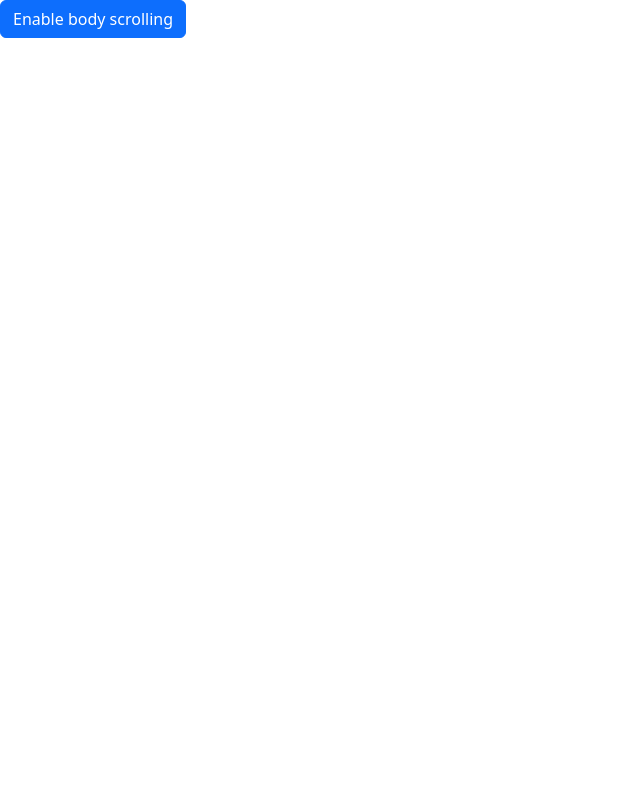
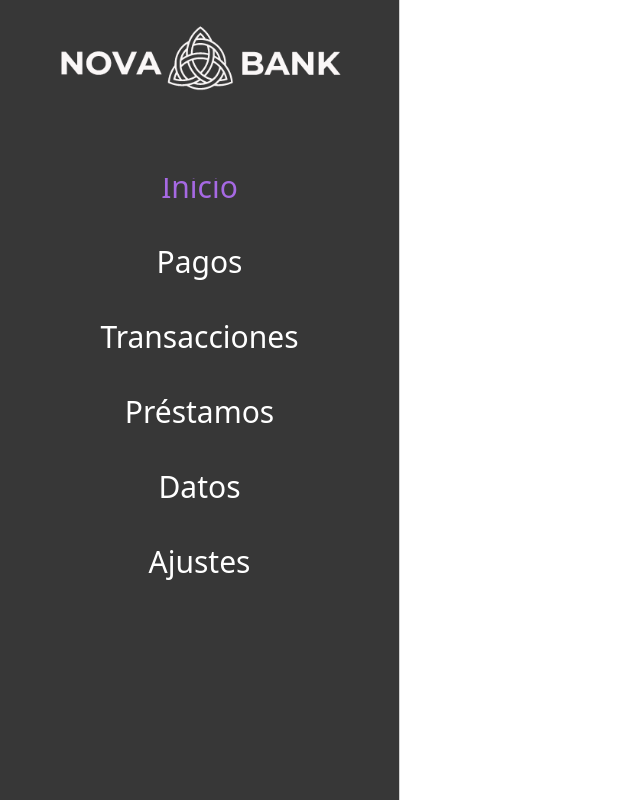
Before and after one commit to JCCutino/NovaBank, a PHP site: page /plantilla.php in a window 1280 px wide. Shown: the whole page, without its empty margins (0-640 px from the left). Run offline with PHP 8.4, Linux system fonts and the light colour scheme.

Commit message:
SideBar, imagen svg

```diff
--- a/estilo/style_plantilla.css
+++ b/estilo/style_plantilla.css
@@ -1,22 +1,48 @@
 .enlaces {
     display: flex;
     flex-direction: column;
-    align-items: center; /* Centra horizontalmente los enlaces */
-    justify-content: center; /* Centra verticalmente los enlaces */
-    height: 100%; /* Ocupa toda la altura disponible para centrar verticalmente */
+    align-items: center;
+    justify-content: center;
+    height: 100%;
   }
 
   .enlaces a {
     text-decoration: none;
-    color: #ffffff; /* Color del texto */
-    margin-bottom: 10px; /* Espacio entre enlaces */
+    color: #ffffff;
+    margin-bottom: 30px;
+    font-size: 30px;
+  }
+
+  .enlaces a:hover{
+    color:#b5b5b5 ;
   }
 
   .logo {
-    max-width: 100%; /* La imagen se adaptará al ancho del contenedor */
-    height: auto; /* Mantiene la proporción de la imagen */
+    margin-top: -60px;
+    max-width: 100%;
+    height: auto;
   }
+
+  .enlaces{
+    margin-top: -100px;
+  }
+
 
   .offcanvas{
     background-color: #373737;
   }
+
+  .enlaces .morado{
+    color: #A669E3;
+  }
+
+  .flecha-cerrar{
+    box-sizing: content-box;
+    width: 1em;
+    height: 1em;
+    padding: 0.25em 0.25em;
+    color: #000;
+    border: 0;
+    border-radius: 0.375rem;
+    opacity: .5;
+  }
--- a/plantilla.php
+++ b/plantilla.php
@@ -21,19 +21,20 @@
 
   <button class="btn btn-primary" type="button" data-bs-toggle="offcanvas" data-bs-target="#offcanvasScrolling" aria-controls="offcanvasScrolling">Enable body scrolling</button>
 
-  <div class="offcanvas offcanvas-start" data-bs-scroll="true" data-bs-backdrop="false" tabindex="-1" id="offcanvasScrolling" aria-labelledby="offcanvasScrollingLabel">
+  <div class="offcanvas offcanvas-start show" data-bs-scroll="true" data-bs-backdrop="false" tabindex="-1" id="offcanvasScrolling" aria-labelledby="offcanvasScrollingLabel">
   <div class="offcanvas-header">
     <img src="img/Logo_NovaBank_Blanco.png" class="logo" alt="Logotipo">
-    <h5 class="offcanvas-title" id="offcanvasScrollingLabel">Colored with scrolling</h5>
-    <button type="button" class="btn-close text-reset" data-bs-dismiss="offcanvas" aria-label="Close"></button>
+    <button type="button" class="btn-close d-lg-none flecha-cerrar" data-bs-dismiss="offcanvas" aria-label="Close"><img src="img/svg/flecha_cerrar.svg"</button>
   </div>
   <div class="offcanvas-body">
-    <p>Try scrolling the rest of the page to see this option in action.</p>
     <!-- Aquí puedes agregar tus enlaces -->
     <div class="enlaces">
-      <a href="#">Enlace 1</a>
-      <a href="#">Enlace 2</a>
-      <a href="#">Enlace 3</a>
+      <a href="#" class="morado">Inicio</a>
+      <a href="#">Pagos</a>
+      <a href="#">Transacciones</a>
+      <a href="#">Préstamos</a>
+      <a href="#">Datos</a>
+      <a href="#">Ajustes</a>
       <!-- Agrega más enlaces según sea necesario -->
     </div>
   </div>
@@ -51,6 +52,7 @@
   <script src="https://cdn.jsdelivr.net/npm/bootstrap@5.2.1/dist/js/bootstrap.min.js"
     integrity="sha384-7VPbUDkoPSGFnVtYi0QogXtr74QeVeeIs99Qfg5YCF+TidwNdjvaKZX19NZ/e6oz" crossorigin="anonymous">
   </script>
+  <script src="scripts/scripts_plantilla.js"></script>
 </body>
 
 </html>
--- a/scripts/scripts_plantilla.js
+++ b/scripts/scripts_plantilla.js
@@ -0,0 +1,27 @@
+var anchoLimite = 600;
+var accionSuperiorEjecutada = false;
+var accionInferiorEjecutada = false;
+
+function abrirOffcanvas() {
+
+    var offcanvas = new bootstrap.Offcanvas(document.getElementById('offcanvasScrolling'));
+
+    offcanvas.show();
+  }
+
+
+window.addEventListener('resize', function() {
+    var anchoVentana = window.innerWidth;
+
+    if (anchoVentana <= anchoLimite && !accionSuperiorEjecutada) {
+
+        accionSuperiorEjecutada = true;
+        accionInferiorEjecutada = false;
+    } else if (anchoVentana > anchoLimite && !accionInferiorEjecutada) {
+
+
+        abrirOffcanvas();
+        accionInferiorEjecutada = true;
+        accionSuperiorEjecutada = false;
+    }
+});
```
Also changed, not shown: img/svg/flecha_cerrar.svg (added).
